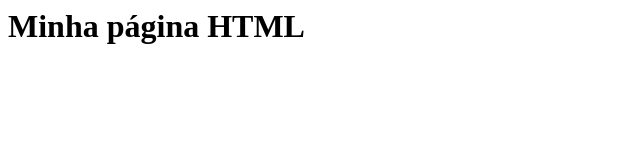
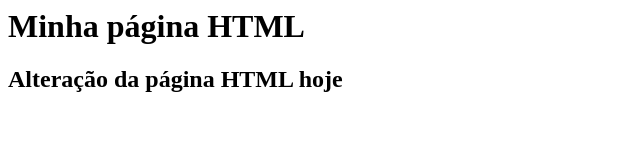
Before and after one commit to saviogustavo/gama-no-github, a plain HTML site: page index.html in a window 1280 px wide. Shown: the whole page, without its empty margins (0-640 px from the left). Drawn offline with Linux system fonts and the light colour scheme.

Commit message:
arquivo index.html atualizado novamente

```diff
--- a/index.html
+++ b/index.html
@@ -1,5 +1,6 @@
 <html>
     <body>
         <h1>Minha página HTML</h1>
+        <h2>Alteração da página HTML hoje</h2>
     </body>
 </html>
```
